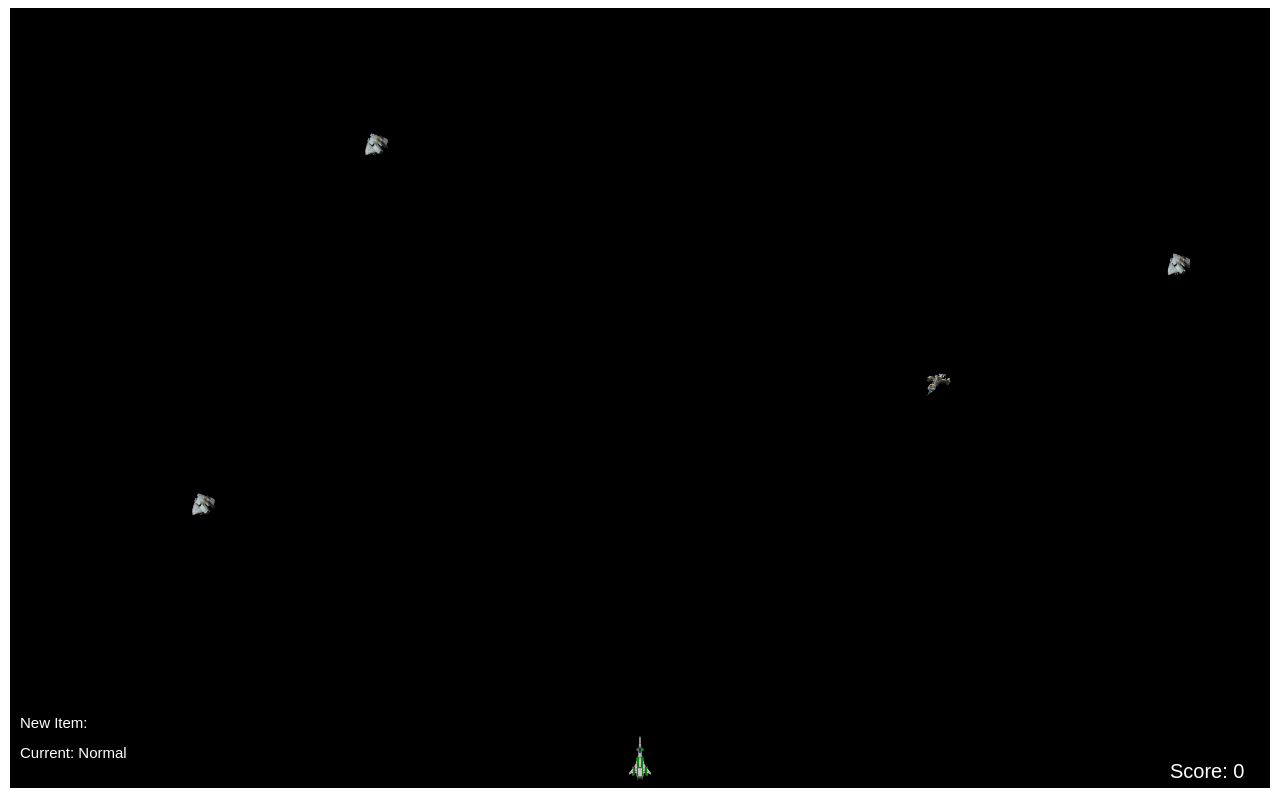
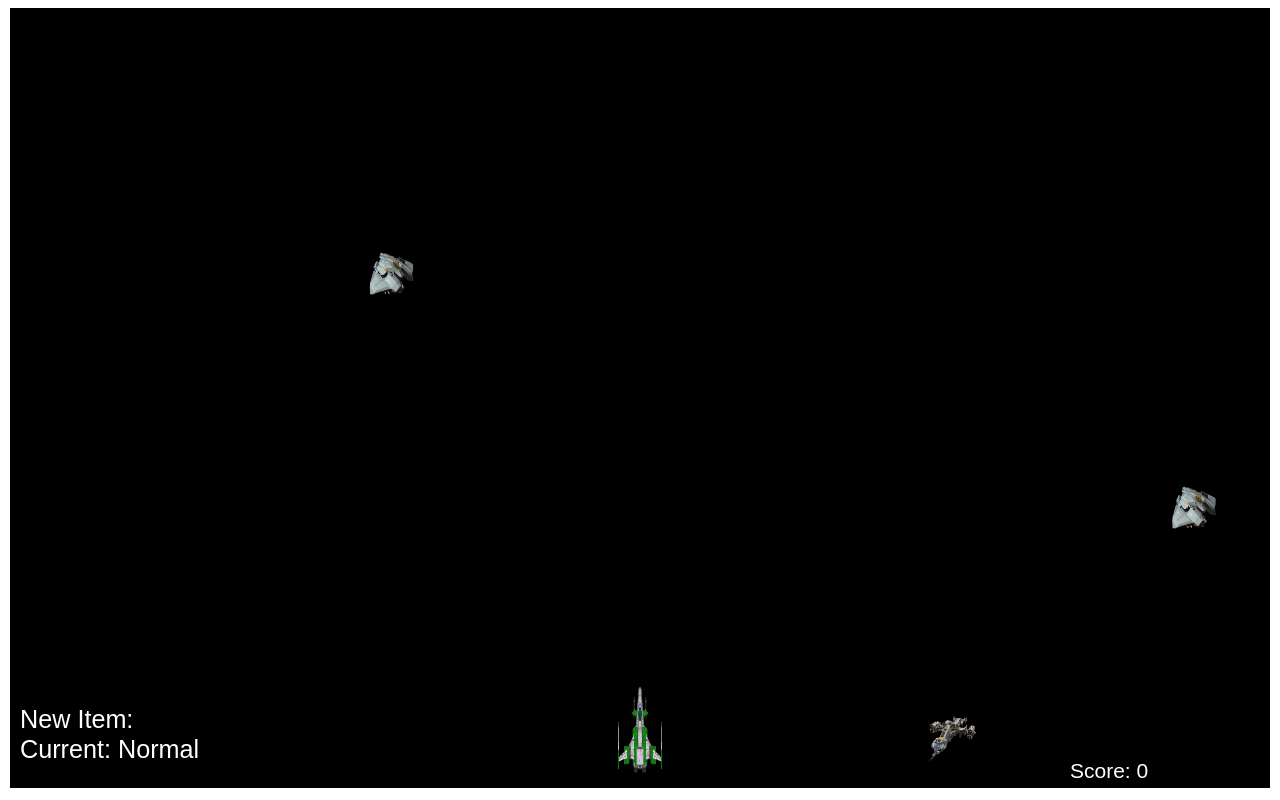
Before and after one commit to hojinistall/pmsGame, a plain HTML site: page index.html in a window 1280 px wide. Drawn offline with Linux system fonts and the light colour scheme.

Commit message:
Update index.html
아이템들의 크기를 canvas크기에 비례하게

```diff
--- a/index.html
+++ b/index.html
@@ -20,6 +20,9 @@
     const ctx = canvas.getContext('2d');
     const playerImg = new Image();
     playerImg.src = 'player.png'; // Player 이미지 파일 경로
+
+    const baseCanvasWidth = 600; // 기준 캔버스 크기
+    const baseCanvasHeight = 400;
 
     let player = {
         width: 30,
@@ -60,9 +63,25 @@
         canvas.width = window.innerWidth - 20;
         canvas.height = window.innerHeight - 20;
 
+        // 비율에 따라 크기 조정
+        const scaleX = canvas.width / baseCanvasWidth;
+        const scaleY = canvas.height / baseCanvasHeight;
+        const scale = Math.min(scaleX, scaleY); // 비율 중 작은 것을 선택
+
+        player.width = 30 * scale;
+        player.height = 60 * scale;
+        player.speed = 5 * scale;
+
         // Update player position based on new canvas size
         player.x = player.xRatio * canvas.width - player.width / 2;
         player.y = player.yRatio * canvas.height - player.height;
+
+        // 적들의 크기 조정
+        enemies.forEach(enemy => {
+            enemy.width = 30 * scale;
+            enemy.height = 30 * scale;
+            enemy.speed = 2 * scale;
+        });
     }
 
     window.addEventListener('resize', resizeCanvas);
@@ -91,12 +110,14 @@
 
     function createBullet() {
         let bullet;
+        const bulletWidth = player.width * 0.15;
+        const bulletHeight = player.height * 0.3;
         if (player.weaponType === 'laser') {
-            bullet = { x: player.x + player.width / 2 - 1.5, y: player.y, width: 3, height: 20, speed: 10, type: 'laser' };
+            bullet = { x: player.x + player.width / 2 - bulletWidth / 2, y: player.y, width: bulletWidth, height: bulletHeight, speed: 10, type: 'laser' };
         } else if (player.weaponType === 'bomb') {
-            bullet = { x: player.x + player.width / 2 - 7.5, y: player.y, width: 15, height: 15, speed: 5, type: 'bomb' };
+            bullet = { x: player.x + player.width / 2 - bulletWidth / 2, y: player.y, width: bulletWidth * 2, height: bulletHeight * 2, speed: 5, type: 'bomb' };
         } else {
-            bullet = { x: player.x + player.width / 2 - 2.5, y: player.y, width: 5, height: 10, speed: 7, type: 'normal' };
+            bullet = { x: player.x + player.width / 2 - bulletWidth / 2, y: player.y, width: bulletWidth, height: bulletHeight, speed: 7, type: 'normal' };
         }
         bullets.push(bullet);
     }
@@ -125,7 +146,11 @@
         const enemyImg = new Image();
         enemyImg.src = enemyImages[randomIndex];
 
-        enemies.push({ x: x, y: 0, width: 30, height: 30, speed: 2, img: enemyImg });
+        const scaleX = canvas.width / baseCanvasWidth;
+        const scaleY = canvas.height / baseCanvasHeight;
+        const scale = Math.min(scaleX, scaleY);
+
+        enemies.push({ x: x, y: 0, width: 30 * scale, height: 30 * scale, speed: 2 * scale, img: enemyImg });
     }
 
     function drawEnemies() {
@@ -194,13 +219,13 @@
 
     function drawScore() {
         ctx.fillStyle = 'white';
-        ctx.font = '20px Arial';
-        ctx.fillText('Score: ' + score, canvas.width - 100, canvas.height - 10);
+        ctx.font = `${10 * (canvas.width / baseCanvasWidth)}px Arial`;
+        ctx.fillText('Score: ' + score, canvas.width - 200, canvas.height - 10);
     }
 
     function drawWeaponOptions() {
         ctx.fillStyle = 'white';
-        ctx.font = '15px Arial';
+        ctx.font = `${12 * (canvas.width / baseCanvasWidth)}px Arial`;
         ctx.fillText('New Item:', 10, canvas.height - 60);
 
         ctx.fillText('Current: ' + weaponOptions[currentWeaponIndex].label, 10, canvas.height - 30);
```
